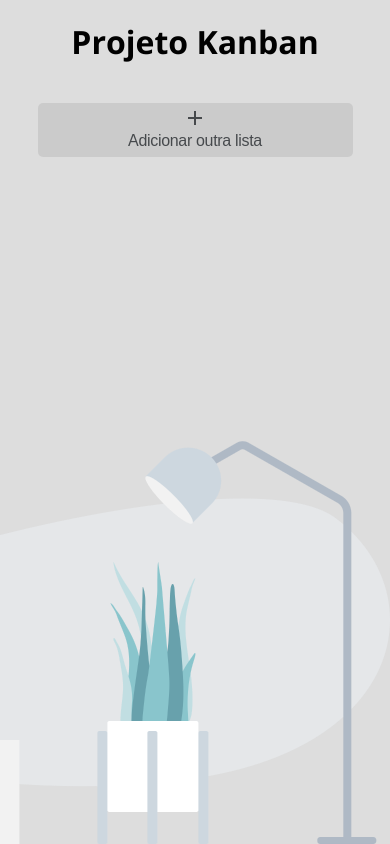
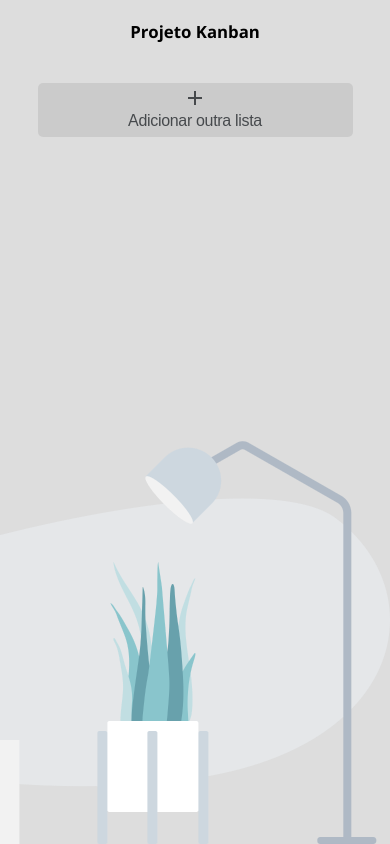
Before and after one commit to rodrigongama/dashboard-kanban-react, a React (Create React App) app: page / in a window 390 px wide. Built offline with nearby package versions, Linux system fonts and the light colour scheme.

Commit message:
add rem in fonts

```diff
--- a/src/styles/global.scss
+++ b/src/styles/global.scss
@@ -2,6 +2,20 @@
     margin: 0;
     padding: 0;
     box-sizing: border-box;
+}
+
+html {
+    font-size: 62.5%;
+    /* 1rem = 10px */
+    @media (min-width: 1981px) {
+        font-size: 80%;
+    }
+    @media (max-width: 760px) {
+        font-size: 60%;
+    }
+    @media (max-width: 600px) {
+        font-size: 52.5%;
+    }
 }
 
 body {
```
